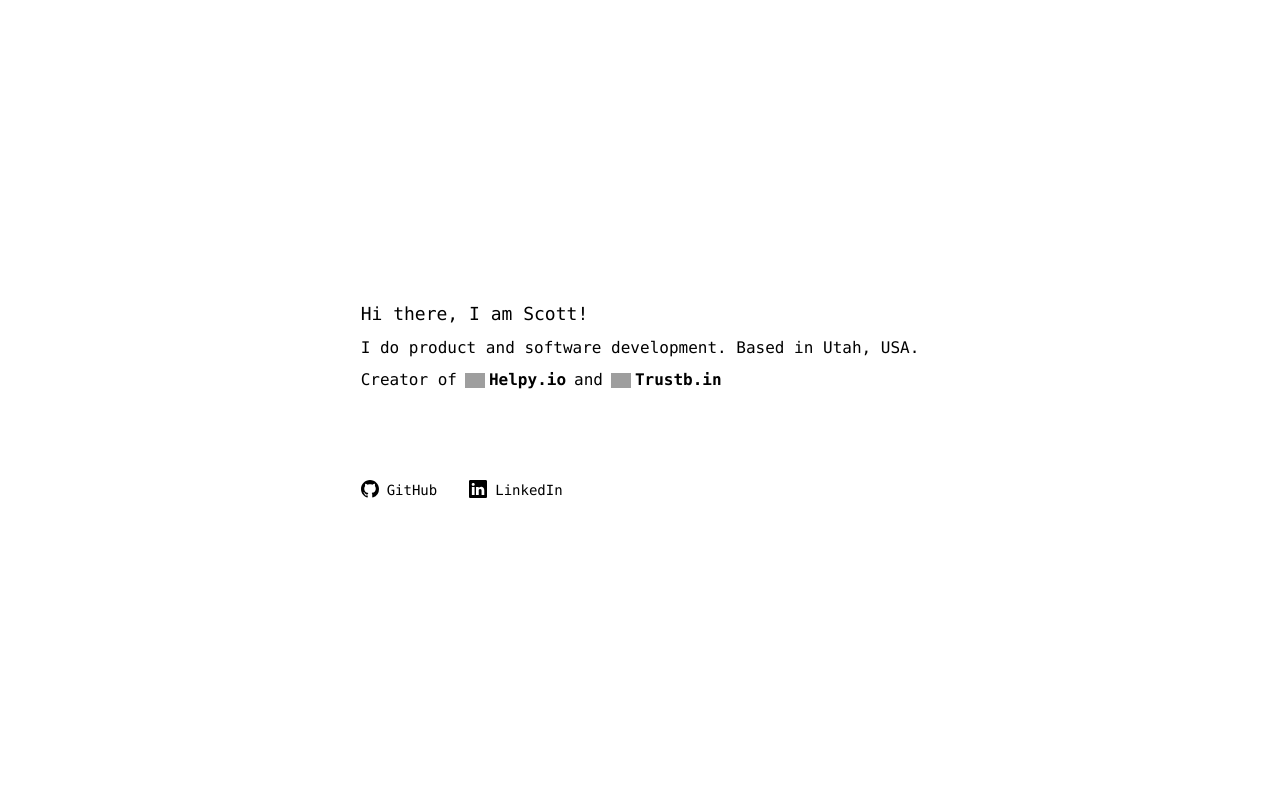
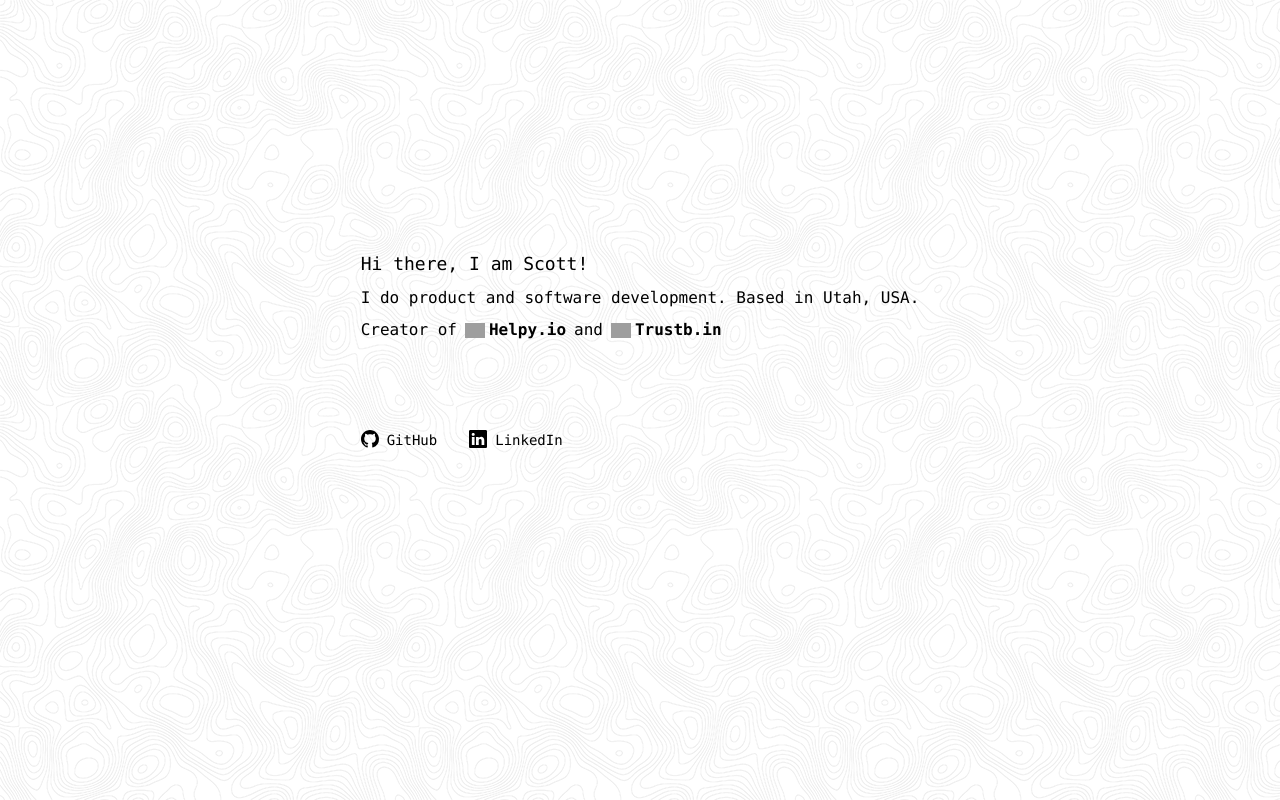
Before and after one commit to scott/scottmillerio, a plain HTML site: page index.html in a window 1280 px wide. Drawn offline with nearby package versions, Linux system fonts and the light colour scheme; grey boxes are pictures that could not be loaded.

Commit message:
add topo bg

```diff
--- a/index.html
+++ b/index.html
@@ -6,9 +6,9 @@
       <script src="https://cdn.tailwindcss.com"></script>
   </head>
 
-  <body>
+  <body style="background-image:url('topo.png');">
     <div class="flex items-center justify-center h-screen text-base mx-4 md:mx-1">
-      <div class="font-mono">
+      <div class="font-mono mt-[-40] md:mt-[-100]">
         <div class="text-lg mb-2">Hi there, I am Scott!</div>
         <p class="mb-2">I do product and software development. Based in Utah, USA.</p>
         <p class="mb-2 flex flex-wrap items-center space-x-2">
```
Also changed, not shown: topo.png (added).
